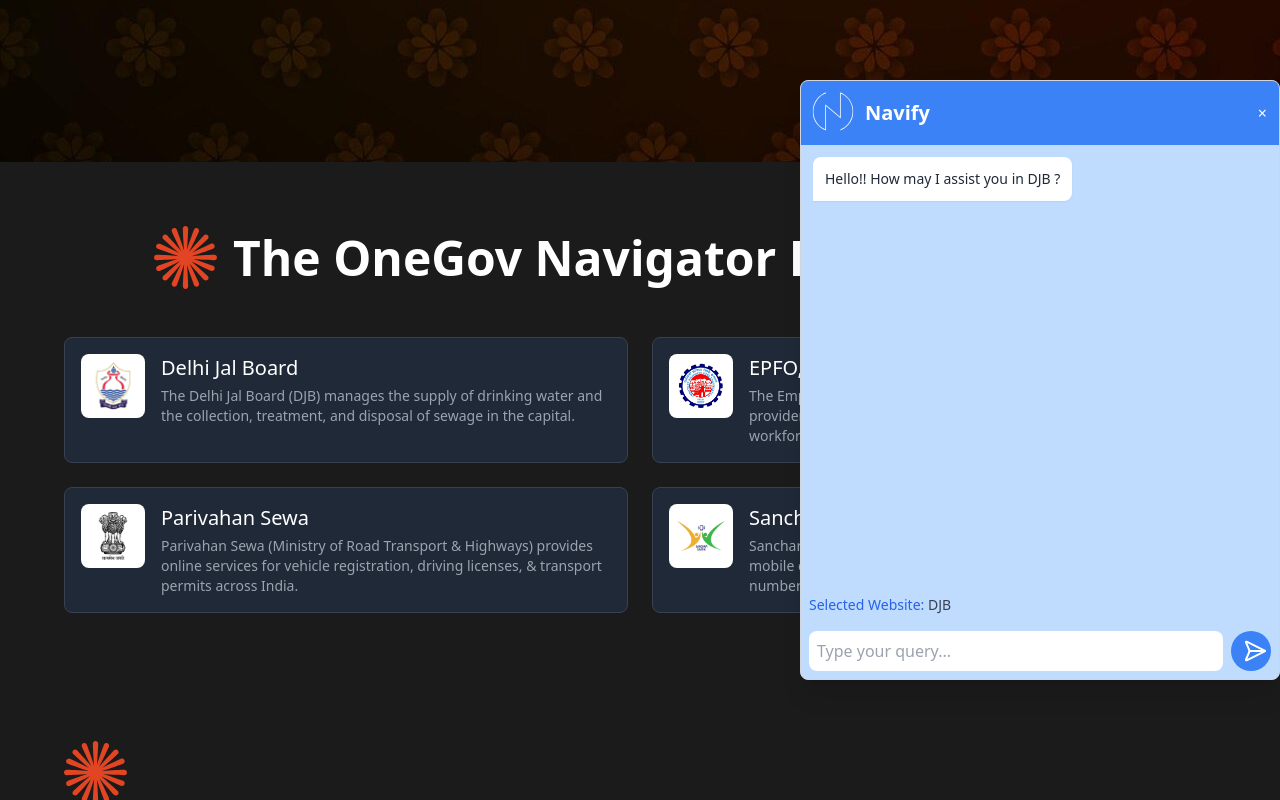
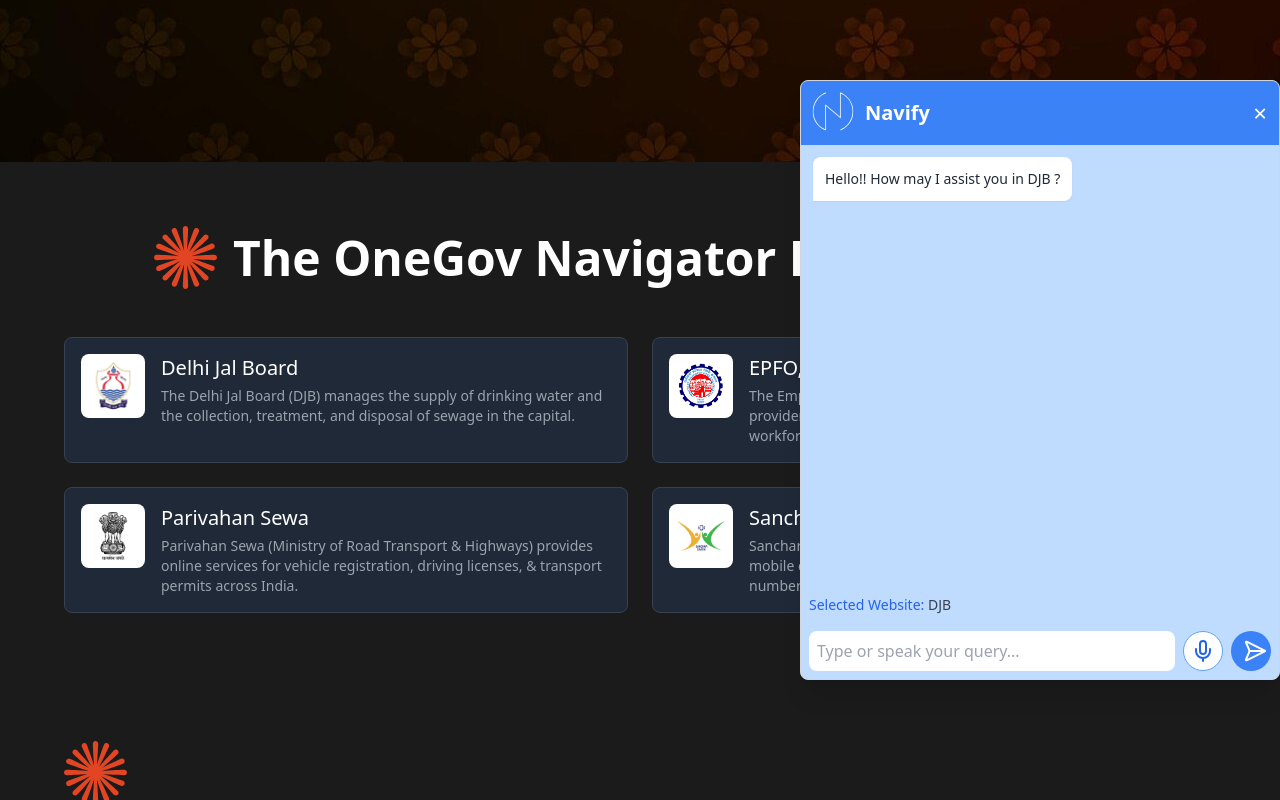
Before and after one commit to Sameer-khann/Navify-Frontend, a React (Vite) app: page / in a window 1280 px wide. Both pictures are taken after a click on the element 346 px from the left and 1038 px from the top of the page. Shown: the part 638-1438 px from the top of the page. Built offline with nearby package versions, Linux system fonts and the light colour scheme.

Commit message:
Voice to Text Added

```diff
--- a/src/navify/PromptBox.jsx
+++ b/src/navify/PromptBox.jsx
@@ -1,12 +1,12 @@
 import React, { useState } from "react";
-import { Send } from "lucide-react";
+import { Send, Mic } from "lucide-react";
 import axios from "axios";
-
-import Navify from "../Img/Navify.svg"
+import Navify from "../Img/Navify.svg";
 
 const PromptBox = ({ selectedWebsite, closePromptBox }) => {
-  const [isOpen, setIsOpen] = useState(true); // start open
+  const [isOpen, setIsOpen] = useState(true);
   const [userInput, setUserInput] = useState("");
+  const [isListening, setIsListening] = useState(false);
   const [messages, setMessages] = useState([
     {
       type: "bot",
@@ -16,7 +16,6 @@ const PromptBox = ({ selectedWebsite, closePromptBox }) => {
         selectedWebsite.slice(1) +
         " ?",
     },
-    // { type: "bot", text: "Hello!! How may I assist you in " + {selectedWebsite} + " ?" },
   ]);
   const [isLoading, setIsLoading] = useState(false);
 
@@ -34,10 +33,9 @@ const PromptBox = ({ selectedWebsite, closePromptBox }) => {
       { type: "user", text: currentInput },
     ]);
 
-    try { // How to login for the passbook of the empoyee?
+    try {
       const response = await axios.post(
         "https://navify-backend.onrender.com/api/v1/navify",
-        // "http://localhost:8000/api/v1/navify",
         {
           prompt: currentInput,
           websiteName: selectedWebsite,
@@ -74,15 +72,43 @@ const PromptBox = ({ selectedWebsite, closePromptBox }) => {
     }
   };
 
+  const startListening = () => {
+    const SpeechRecognition =
+      window.SpeechRecognition || window.webkitSpeechRecognition;
+    if (!SpeechRecognition) {
+      alert("Your browser does not support Speech Recognition.");
+      return;
+    }
+
+    const recognition = new SpeechRecognition();
+    recognition.lang = "en-US";
+    recognition.interimResults = false;
+    recognition.maxAlternatives = 1;
+
+    recognition.onstart = () => setIsListening(true);
+    recognition.onerror = (event) => {
+      console.error("Speech recognition error:", event.error);
+      setIsListening(false);
+    };
+    recognition.onend = () => setIsListening(false);
+
+    recognition.onresult = (event) => {
+      const transcript = event.results[0][0].transcript;
+      setUserInput(transcript);
+    };
+
+    recognition.start();
+  };
+
   return (
     isOpen && (
       <div className="fixed top-20 right-0 w-[60vh] h-[75vh] max-w-full max-h-[80vh] bg-blue-200 shadow-xl rounded-lg border border-gray-300 overflow-hidden z-20 flex flex-col">
         <div className="flex justify-between items-center bg-blue-500 text-white pr-3">
-          <div className="flex justify-between items-center">
-            <img src={Navify} alt="Navify" className="size-16"/>
+          <div className="flex items-center">
+            <img src={Navify} alt="Navify" className="size-16" />
             <h3 className="text-xl font-semibold">Navify</h3>
           </div>
-          <button onClick={closePromptBox} className="text-white">
+          <button onClick={closePromptBox} className="text-white text-2xl">
             &times;
           </button>
         </div>
@@ -150,18 +176,28 @@ const PromptBox = ({ selectedWebsite, closePromptBox }) => {
           </div>
         )}
 
-        <div className="p-2 flex">
+        <div className="p-2 flex items-center">
           <input
             type="text"
             value={userInput}
             onChange={(e) => setUserInput(e.target.value)}
             onKeyPress={(e) => e.key === "Enter" && handleSendMessage()}
             className="flex-grow rounded-lg p-2"
-            placeholder="Type your query..."
+            placeholder="Type or speak your query..."
           />
+          <button
+            onClick={startListening}
+            className={`bg-white border border-blue-400 text-blue-600 w-10 h-10 rounded-full ml-2 flex items-center justify-center hover:bg-blue-100 ${
+              isListening ? "animate-pulse" : ""
+            }`}
+            title="Speak your prompt"
+          >
+            <Mic />
+          </button>
           <button
             onClick={handleSendMessage}
             className="bg-blue-500 text-white w-10 h-10 rounded-full hover:bg-blue-600 ml-2 flex items-center justify-center transform rotate-45"
+            title="Send prompt"
           >
             <Send />
           </button>
```
